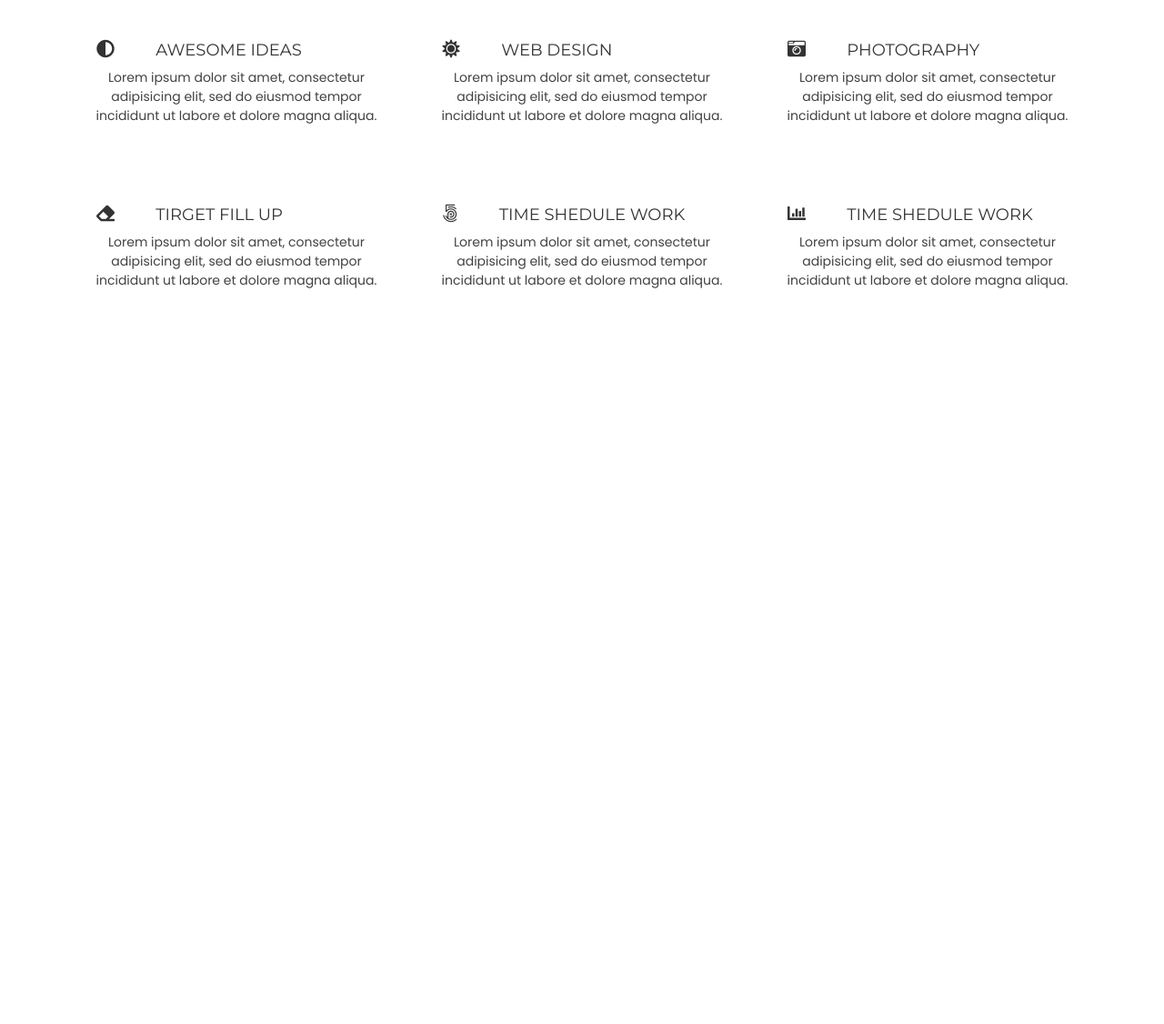
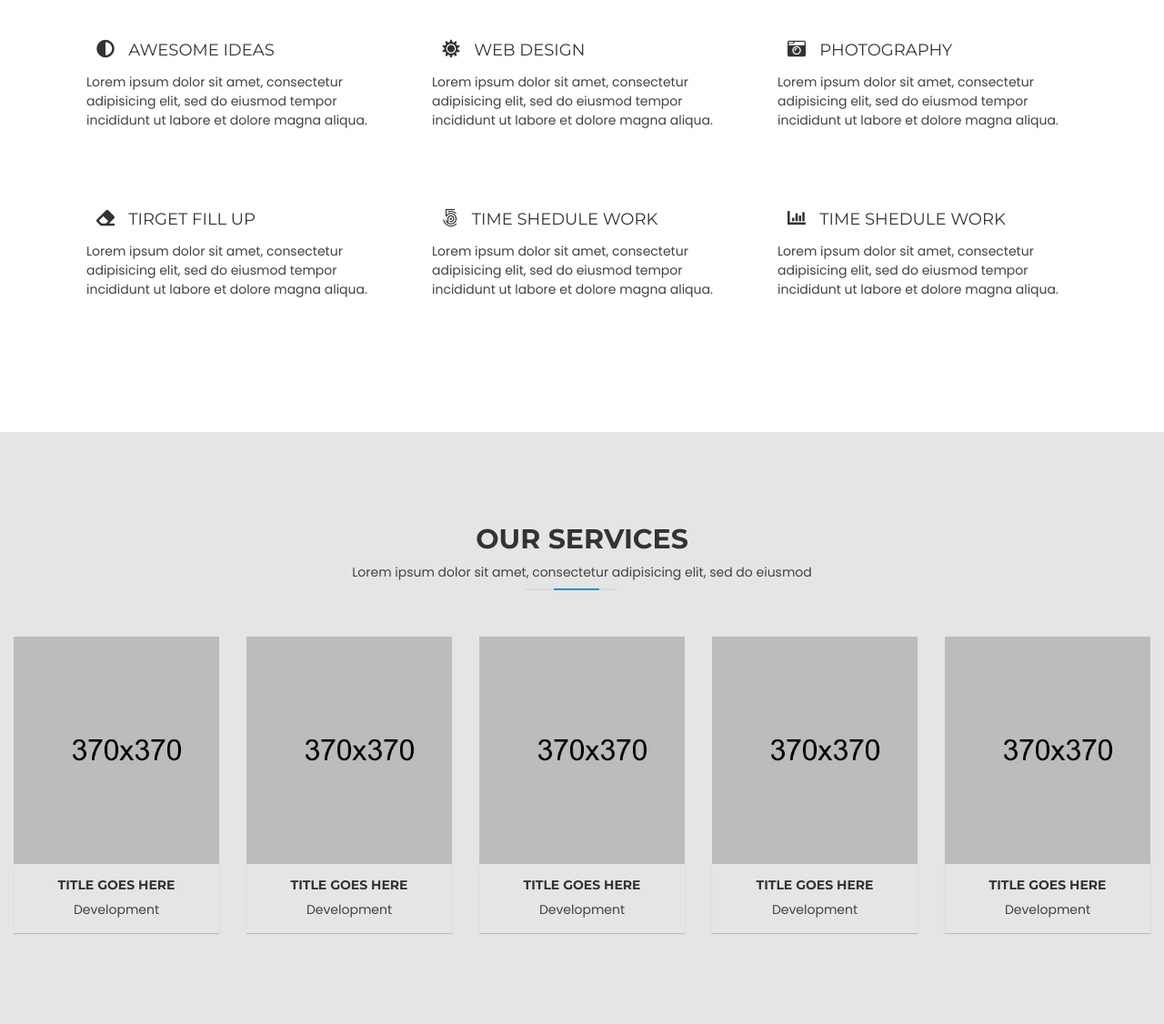
Before and after one commit to ashiqueabdullah/rovaster, a plain HTML site: page index.html in a window 1280 px wide. Shown: the part 1608-2734 px from the top of the page at 91% size. Before the commit the page ends 2073 px from the top, so only its background shows below. Drawn offline with Linux system fonts and the light colour scheme.

Commit message:
some added

```diff
--- a/css/style.css
+++ b/css/style.css
@@ -291,7 +291,7 @@ h1,h2,h3,h4,h5,h6{
 
 }
 .our .single i{
-	margin-right: 30px;
+	margin-bottom: 5px;
 	font-size: 20px;
 	padding:10px;
 	border: 1px solid white;
@@ -313,4 +313,115 @@ h1,h2,h3,h4,h5,h6{
 	font-size: 14px;
 	font-weight: 400;
 	color: #424242;
+	text-align: left;
 }
+
+
+.team_work{
+	padding: 100px 0px;
+	background-color:rgba(0,0,0,.1);
+}
+
+.team_work h1{
+	color: #333333;
+	font-size:30px;
+	font-weight: 700;
+	text-align: center;
+	position: relative;
+}
+.team_work h1:before{
+	content: "";
+	background: #DBD9DA;
+	height: 2px;
+	width: 100px;
+	position: absolute;
+	bottom: 0;
+	top: 200%;
+	left:45%;
+}
+.team_work h1:after{
+	content: "";
+	background: #1293D4;
+	height: 2px;
+	width: 50px;
+	position: absolute;
+	bottom: 0;
+	top: 200%;
+	left:47.5%;
+}
+.team_work p{
+	color: #424242;
+	font-size: 14px;
+	font-weight: 400;
+	text-align: center;
+	margin-bottom: 60px;
+}
+
+.maxWidth.col-lg-3{
+	max-width: 20%;
+}
+
+.team_work {}
+.team_work .single_product{
+	position: relative;
+	overflow: hidden;
+}
+.team_work .single_product i{
+	position: absolute;
+	top: 0;
+	z-index: 10;
+	margin-left: 42%;
+	font-size: 30px;
+	margin-top:47%;
+	color: white;
+	transform: scale(.2);
+	opacity: 0;
+	transition: .3s;
+}
+.team_work .single_product:before {
+	position: absolute;
+	content: "";
+	left:7px;
+	right: 7px;
+	top: 7px;
+	bottom: 7px;
+	background-color: rgba(18,147,212,.5);
+	transform: scale(.5);
+	opacity: 0;
+	transition: .3s;
+}
+.maxWidth:hover .single_product:before{
+	transform: scale(1);
+	opacity: 1;
+}
+.maxWidth:hover i{
+	transform: scale(1);
+	opacity: 1;
+}
+.team_work .single_product img{
+	width: 250px;
+	height: 250px;
+}
+
+.team_work .text_area{
+	border-top: 0px;
+	box-shadow: 0px 1px 1px #BCBCBC;
+}
+.team_work .text_area h5{
+	font-size: 14px;
+	font-weight: 700;
+	text-align: center;
+	padding-top: 15px;
+}
+.team_work .text_area p{
+	font-size: 14px;
+	color:#424242;
+	font-weight: 400;
+	text-align: center;
+	font-size: 14px;
+	margin:0px;
+	padding-bottom: 15px;
+}
+.maxWidth:hover .text_area{
+	border-bottom:2px solid rgba(18,147,212,1);
+}
--- a/index.html
+++ b/index.html
@@ -191,6 +191,65 @@
             </div>
         </div>
     </div>
+
+    <div class="team_work">
+        <div class="container-fluid">
+            <h1>OUR SERVICES</h1>
+            <p>Lorem ipsum dolor sit amet, consectetur adipisicing elit, sed do eiusmod</p>
+            <div class="row">
+                <div class="maxWidth col-lg-3">
+                    <div class="single_product">
+                        <img src="img/portfolio1.jpg" alt="">
+                        <i class="fas fa-link"></i>
+                    </div>
+                    <div class="text_area">
+                        <h5>TITLE GOES HERE</h5>
+                        <p>Development</p>
+                    </div>
+                </div>
+                <div class="maxWidth col-lg-3">
+                    <div class="single_product">
+                        <img src="img/portfolio1.jpg" alt="">
+                        <i class="fas fa-link"></i>
+                    </div>
+                    <div class="text_area">
+                        <h5>TITLE GOES HERE</h5>
+                        <p>Development</p>
+                    </div>
+                </div>
+                <div class="maxWidth col-lg-3">
+                    <div class="single_product">
+                        <img src="img/portfolio1.jpg" alt="">
+                        <i class="fas fa-link"></i>
+                    </div>
+                    <div class="text_area">
+                        <h5>TITLE GOES HERE</h5>
+                        <p>Development</p>
+                    </div>
+                </div>
+                <div class="maxWidth col-lg-3">
+                    <div class="single_product">
+                        <img src="img/portfolio1.jpg" alt="">
+                        <i class="fas fa-link"></i>
+                    </div>
+                    <div class="text_area">
+                        <h5>TITLE GOES HERE</h5>
+                        <p>Development</p>
+                    </div>
+                </div>
+                <div class="maxWidth col-lg-3">
+                    <div class="single_product">
+                        <img src="img/portfolio1.jpg" alt="">
+                        <i class="fas fa-link"></i>
+                    </div>
+                    <div class="text_area">
+                        <h5>TITLE GOES HERE</h5>
+                        <p>Development</p>
+                    </div>
+                </div>
+            </div>
+        </div>
+    </div>
     <!--JAVASCRIPT START-->
     <script src="js/jQuery.js"></script>
     <script src="js/bootstrap.min.js"></script>
```
Also changed, not shown: img/p1.jpg (added), img/p2.jpg (added), img/p3.jpg (added), img/p4.jpg (added), img/p5.jpg (added), img/p6.jpg (added), img/p7.jpg (added), img/p8.jpg (added), img/portfolio1.jpg (added).
